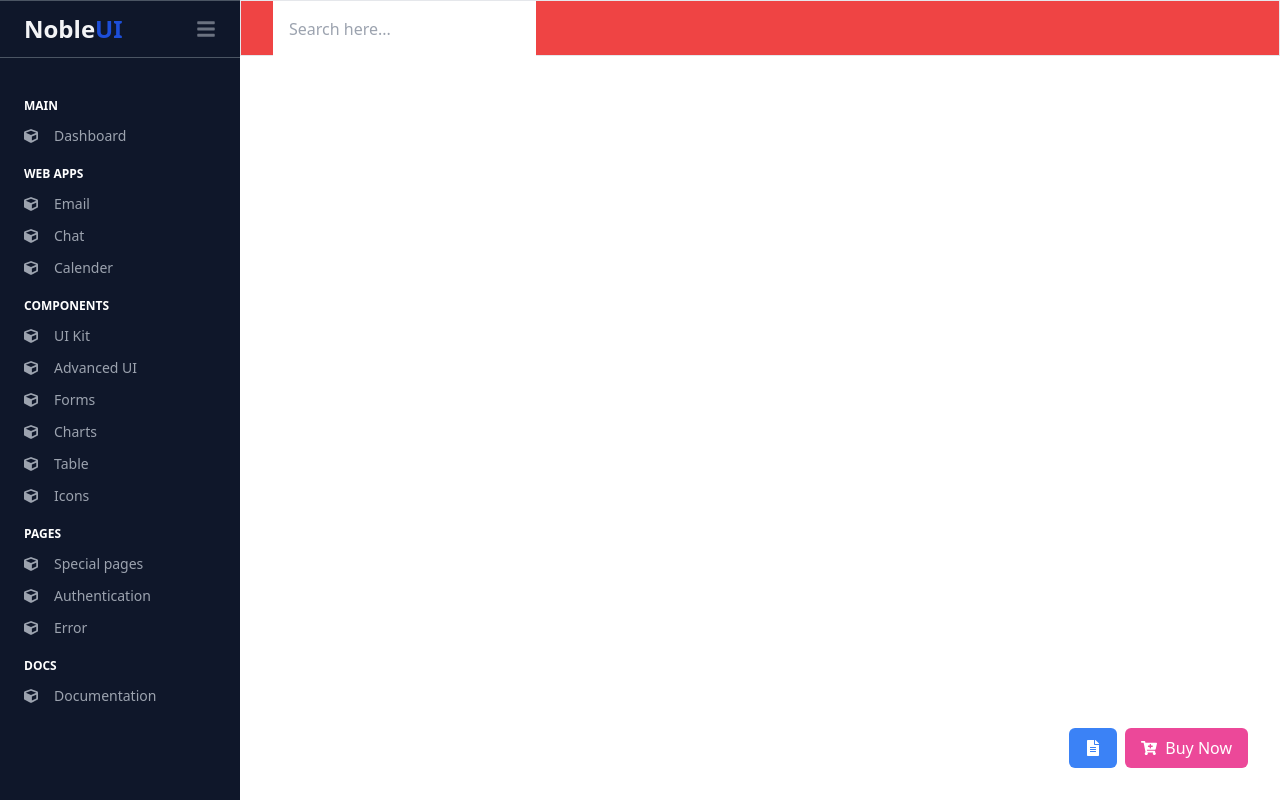
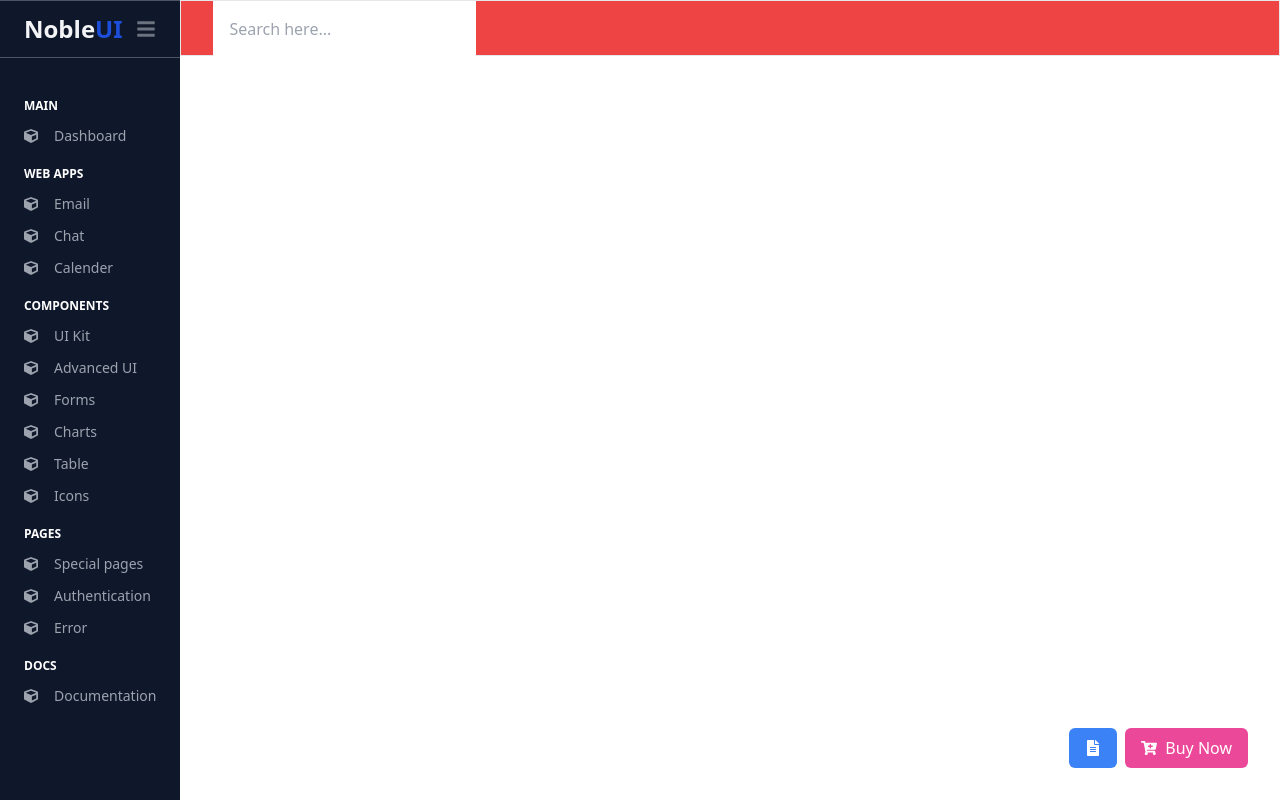
Before and after one commit to numan-iftikhar/NobleUI-dashboard-react, a React (Vite) app: page / in a window 1280 px wide. Built offline with nearby package versions, Linux system fonts and the light colour scheme.

Commit message:
fix scroll issue with sidebar

```diff
--- a/src/components/Sidebar.jsx
+++ b/src/components/Sidebar.jsx
@@ -9,9 +9,9 @@ const Sidebar = () => {
   const activeMenu = true;
 
   return (
-    <div className="sidebar bg-slate-900 w-60 h-screen overflow-auto">
+    <div className="sidebar bg-slate-900 h-screen overflow-clip">
       {/* header */}
-      <div className="flex justify-between px-6 py-3 border-y border-gray-600 sticky top-0 bg-slate-900">
+      <div className="flex sticky top-0 justify-between px-6 py-3 border-y border-gray-600  bg-slate-900">
         <p className="brandName font-bold text-2xl text-gray-100">
           Noble<span className="text-blue-700">UI</span>
         </p>
```
